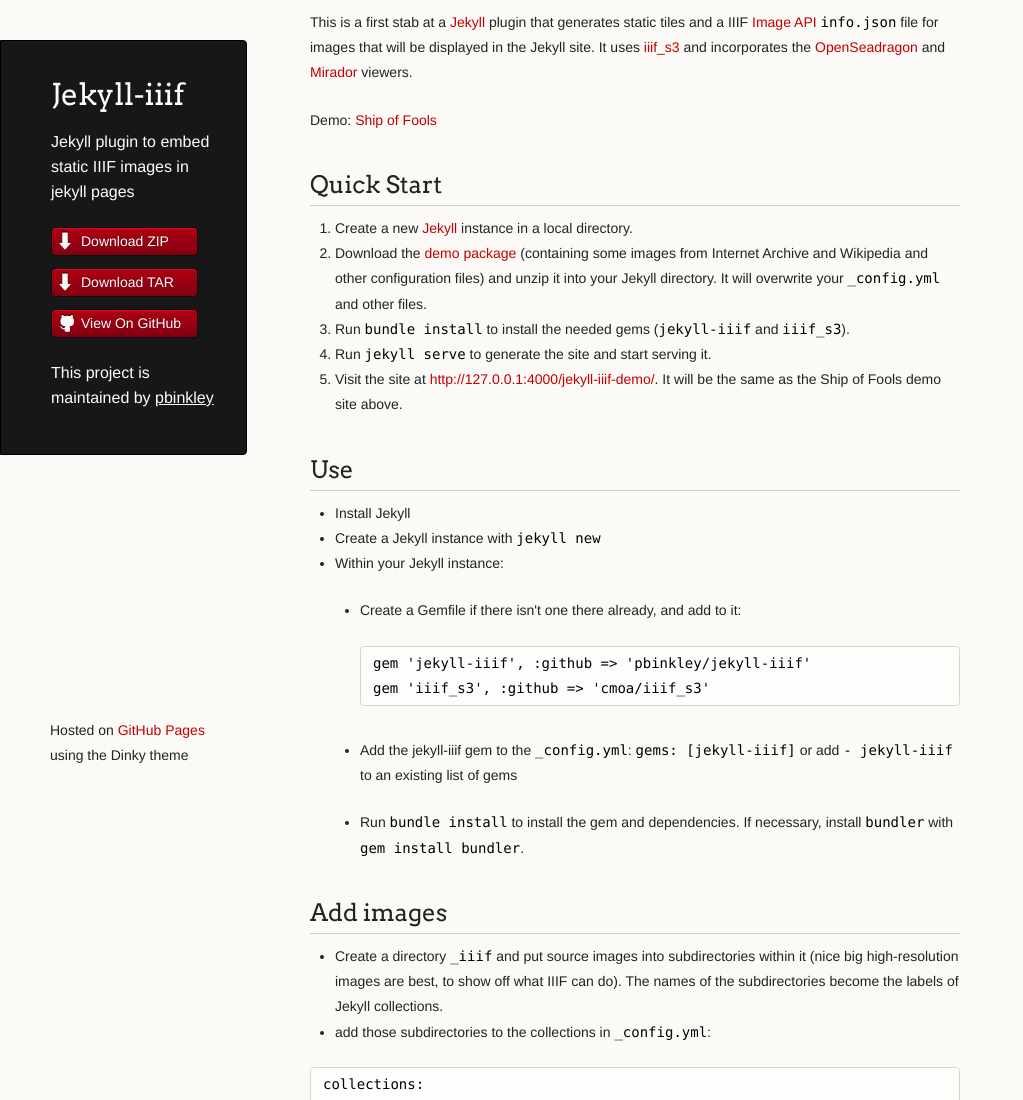
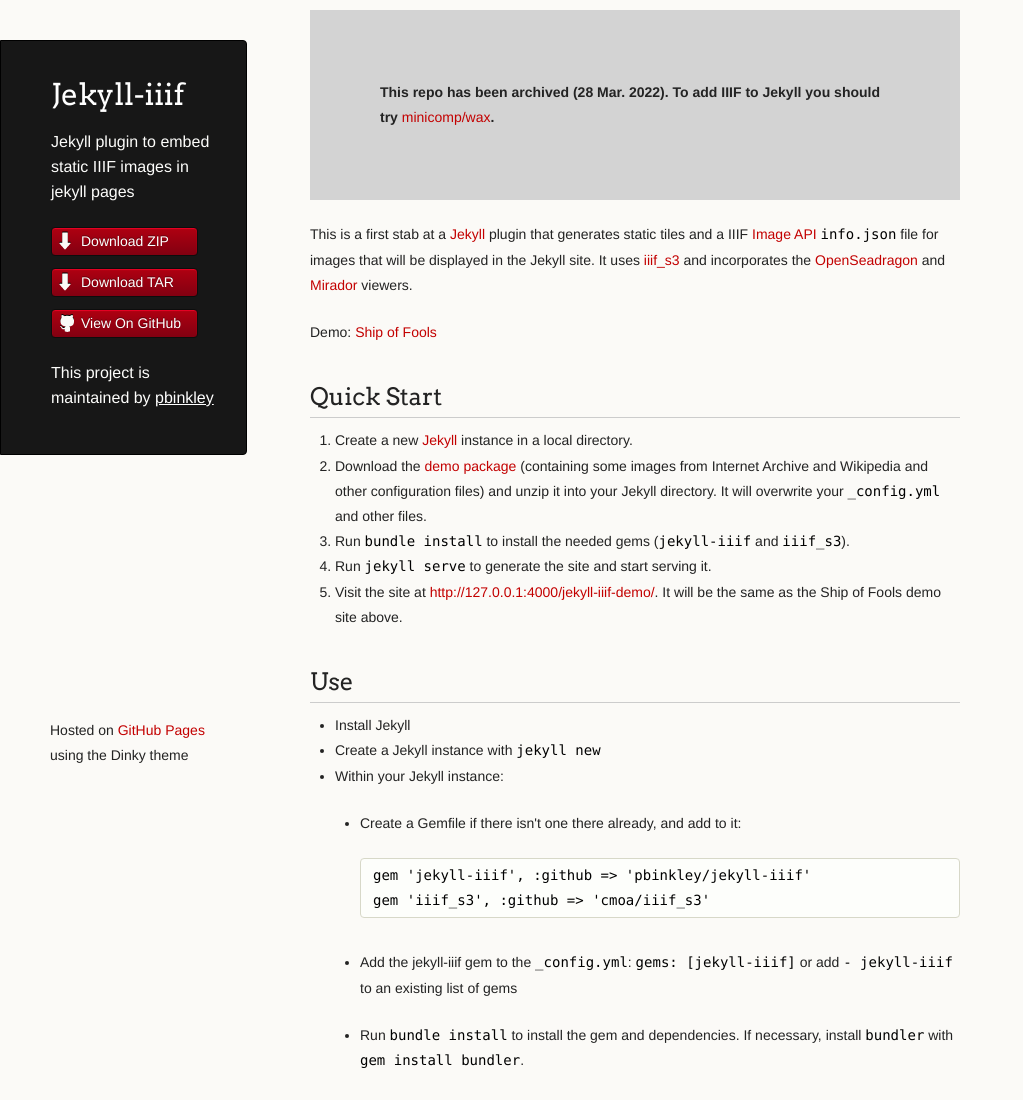
Before and after one commit to pbinkley/jekyll-iiif, a plain HTML site: page index.html in a window 1280 px wide. Shown: the top 1100 px of the page, without its empty margins (0-1023 px from the left). Drawn offline with Linux system fonts and the light colour scheme.

Commit message:
Add archive message to front page.

```diff
--- a/index.html
+++ b/index.html
@@ -30,6 +30,7 @@
 
       </header>
       <section>
+		<p style="background: lightgrey; padding: 5em;"><strong><em></em>This repo has been archived (28 Mar. 2022). To add IIIF to Jekyll you should try <a href="https://minicomp.github.io/wiki/wax/">minicomp/wax</a>.</strong></p>
         <p>This is a first stab at a <a href="https://jekyllrb.com/">Jekyll</a> plugin that generates static tiles and a IIIF <a href="http://iiif.io/api/image/2.1/">Image API</a> <code>info.json</code> file for images that will be displayed in the Jekyll site. It uses <a href="https://github.com/cmoa/iiif_s3">iiif_s3</a> and incorporates the <a href="https://openseadragon.github.io/">OpenSeadragon</a> and <a href="http://projectmirador.org/">Mirador</a> viewers. </p>
 
 <p>Demo: <a href="https://www.wallandbinkley.com/projects/2016/jekyll-iiif-demo/">Ship of Fools</a></p>
```
